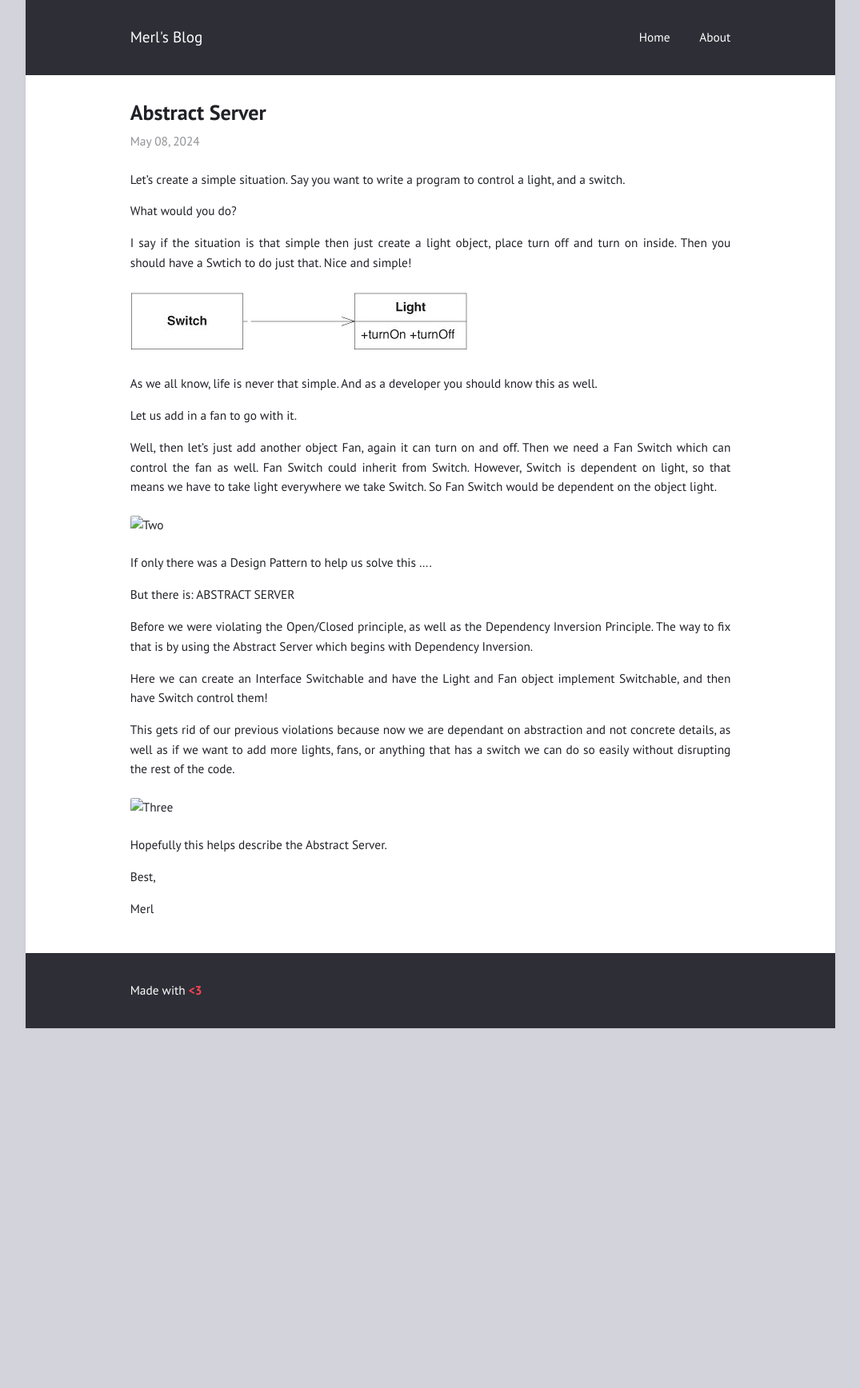
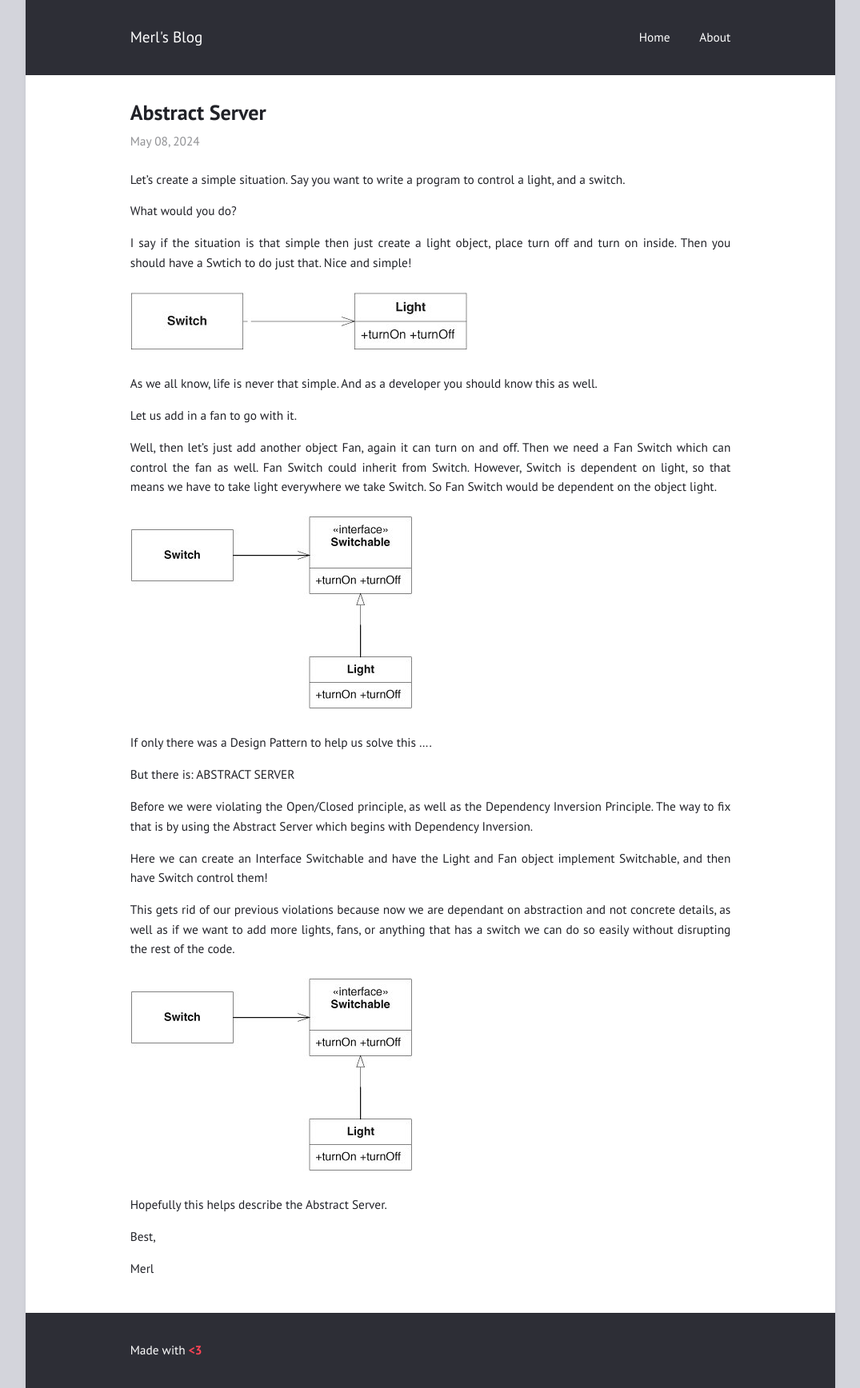
Before and after one commit to Merlness/merlness.github.io, a Jekyll site: the page built from _posts/2024-05-08-Abstract_server.md, in a window 1280 px wide. Shown: the whole page at 80% size, without its empty margins (102-1177 px from the left). Built offline with Jekyll 4.4.1, drawn with Linux system fonts in a browser that asks for light colours; before the commit the page ends 1286 px from its top, so only the background shows below that.

Commit message:
fixing the photos

```diff
--- a/_posts/2024-05-08-Abstract_server.md
+++ b/_posts/2024-05-08-Abstract_server.md
@@ -19,7 +19,7 @@ Let us add in a fan to go with it.
 
 Well, then let’s just add another object Fan, again it can turn on and off. Then we need a Fan Switch which can control the fan as well. Fan Switch could inherit from Switch. However, Switch is dependent on light, so that means we have to take light everywhere we take Switch.  So Fan Switch would be dependent on the object light.
 
-![Two](/Merl/images/33_3.jpg)
+![Two](../images/33_3.jpg)
 
 If only there was a Design Pattern to help us solve this ….
 
@@ -31,7 +31,7 @@ Here we can create an Interface Switchable and have the Light and Fan object imp
 
 This gets rid of our previous violations because now we are dependant on abstraction and not concrete details, as well as if we want to add more lights, fans, or anything that has a switch we can do so easily without disrupting the rest of the code.
 
-![Three](/Merl/images/33_3.jpg)
+![Three](../images/33_3.jpg)
 
 Hopefully this helps describe the Abstract Server.
 
```
Also changed, not shown: _posts/2024-05-07-Design_Patterns.md (+3 -3 lines).
